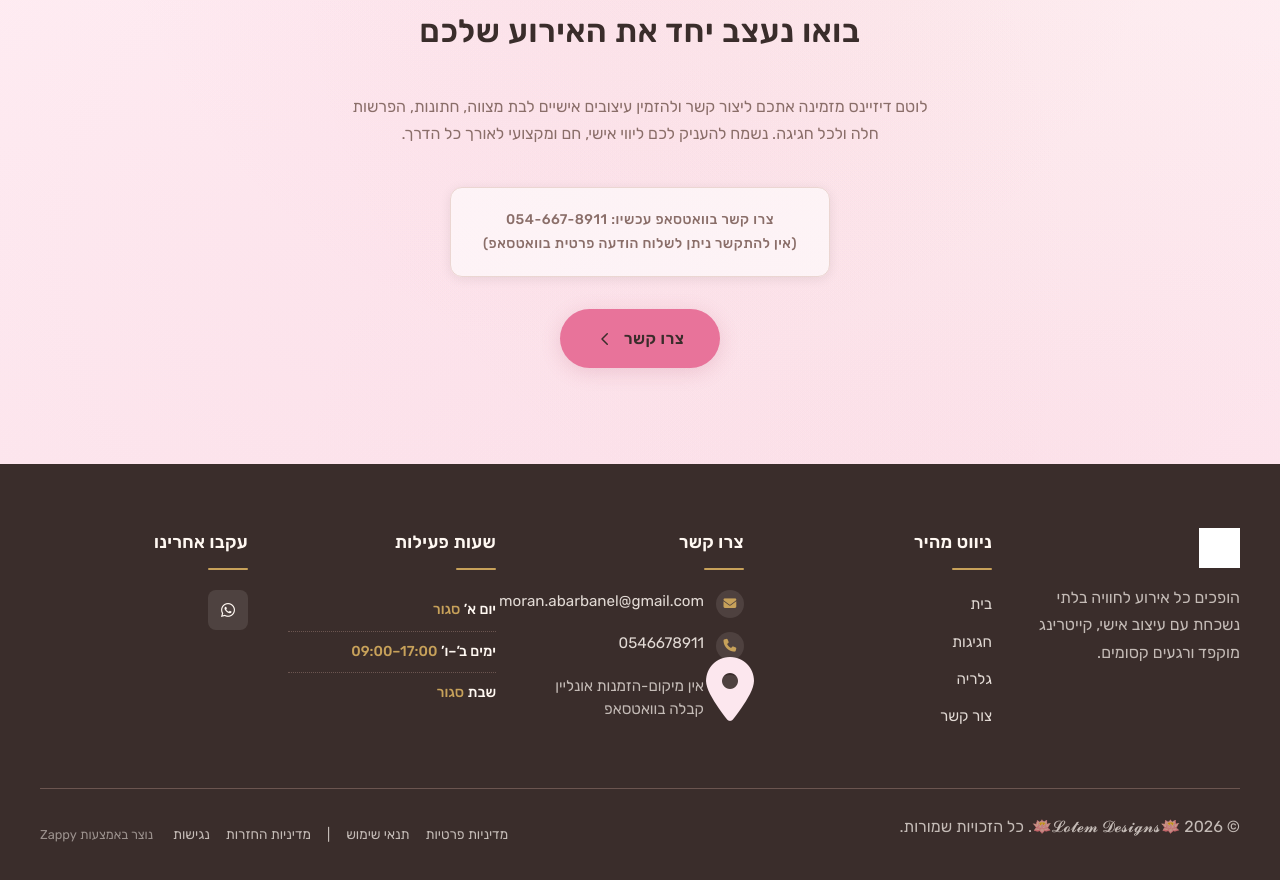
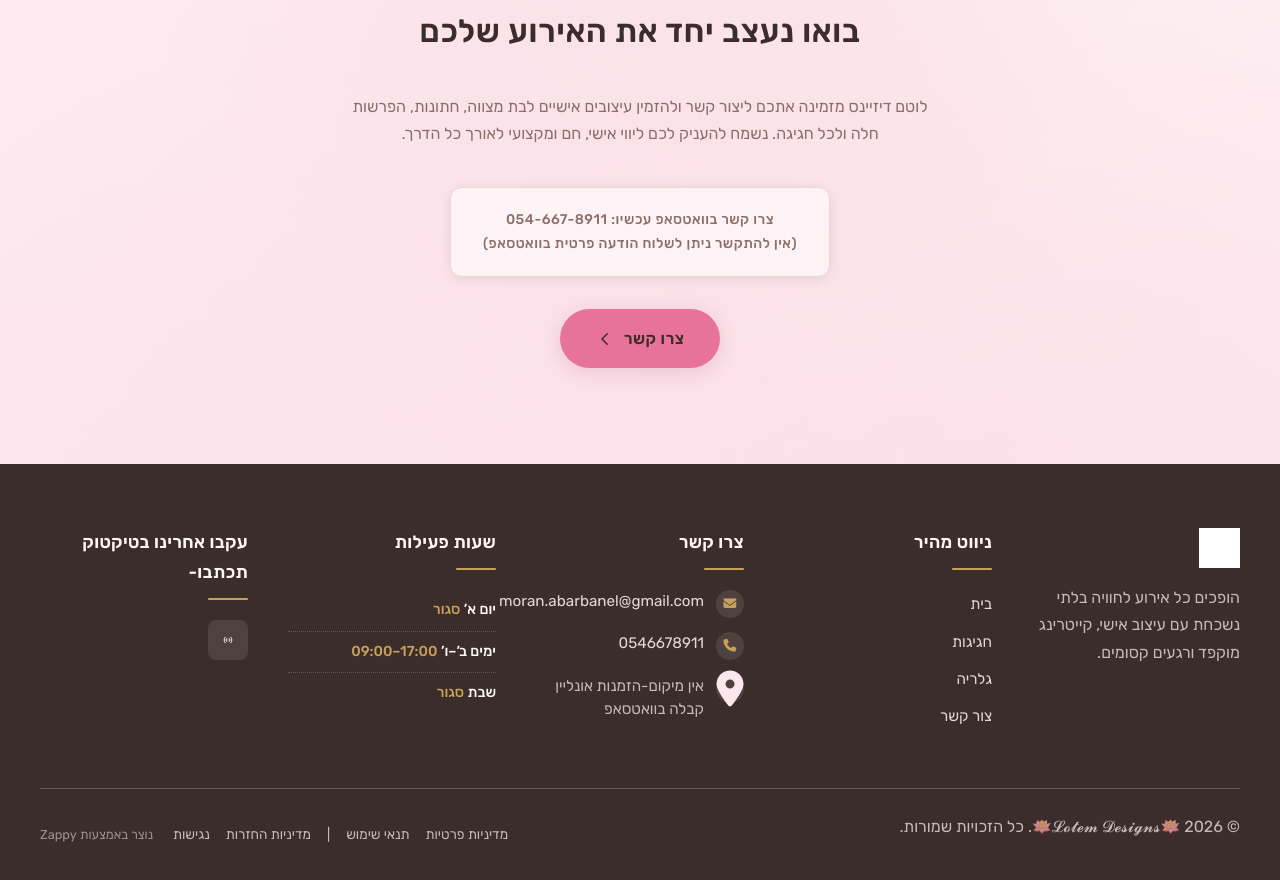
Before and after one commit to slipwoker/zappy-website-87625b42-be50-4acd-bc81-54d0e9726159, a plain HTML site: page index.html in a window 1280 px wide. Shown: the part 5211-6091 px from the top of the page. Drawn offline with Linux system fonts and the light colour scheme; no server answers.

Commit message:
Incremental sync: 1 page(s) — update_icon

```diff
--- a/index.html
+++ b/index.html
@@ -1720,7 +1720,7 @@ body:has(.zappy-announcement-bar) .navbar:not(.zappy-catalog-menu):not(.mobile-s
           </li><li>
             <span class="contact-icon"><i class="fas fa-phone" data-element-type="icon" data-element-id="icon-1784913236254-llc57wiwh" data-icon-type="fontawesome" style="cursor: pointer;"></i></span>
             <span class="contact-text"><a href="tel:0546678911">0546678911</a></span>
-          </li><li><a href="https://wa.me/972546678911" target="_blank" rel="noopener noreferrer"><span class="contact-icon"><i class="fas fa-map-marker-alt" data-element-type="icon" data-element-id="native-icon-1784913255882-g5oyi3inw" data-icon-type="fontawesome" style="font-size: 64px; color: rgb(252, 231, 238); cursor: pointer;"></i></span>
+          </li><li><a href="https://wa.me/972546678911" target="_blank" rel="noopener noreferrer"><span class="contact-icon"><i class="fas fa-map-marker-alt" data-element-type="icon" data-element-id="native-icon-1784913255882-g5oyi3inw" data-icon-type="fontawesome" style="font-size: 36px !important; color: rgb(252, 231, 238);"></i></span>
             <span class="contact-text">אין מיקום-הזמנות אונליין קבלה בוואטסאפ </span></a></li></ul>
       </div>
 
@@ -1734,11 +1734,11 @@ body:has(.zappy-announcement-bar) .navbar:not(.zappy-catalog-menu):not(.mobile-s
 
       <!-- Social Media -->
       <div class="footer-col footer-social-col">
-        <h4>עקבו אחרינו</h4>
+        <h4 style>עקבו אחרינו בטיקטוק תכתבו-</h4>
         <div class="footer-social">
           <a href="#" aria-label="Facebook" data-zappy-social-placeholder="true" style="display:none !important;"><i class="fab fa-facebook-f"></i></a>
           <a href="#" aria-label="Instagram" data-zappy-social-placeholder="true" style="display:none !important;"><i class="fab fa-instagram" data-element-type="icon" data-element-id="icon-1784913236254-j643uri0c" data-icon-type="fontawesome"></i></a>
-          <a href="https://wa.me/972546678911" aria-label="WhatsApp" data-zappy-social-placeholder="true"><i class="fab fa-whatsapp" data-element-type="icon" data-element-id="icon-1784913236254-40hqorpwn" data-icon-type="fontawesome"></i></a>
+          <a href="https://wa.me/972546678911" aria-label="WhatsApp" data-zappy-social-placeholder="true"><svg xmlns="http://www.w3.org/2000/svg" aria-hidden="true" role="img" width="12" height="12" viewBox="0 0 24 24" data-icon="tabler:access-point" data-iconify="tabler:access-point" data-element-type="icon" data-element-id="icon-1784913236254-40hqorpwn" data-icon-type="iconify" data-size-adjusted="true" style="width: 12px !important; height: 12px !important; display: inline-block; vertical-align: -0.125em; color: rgb(255, 248, 242);" class="iconify iconify--tabler"><path fill="none" stroke="currentColor" stroke-linecap="round" stroke-linejoin="round" stroke-width="2" d="M12 12v.01m2.828-2.838a4 4 0 0 1 0 5.656m2.829-8.485a8 8 0 0 1 0 11.314m-8.489-2.829a4 4 0 0 1 0-5.656m-2.831 8.485a8 8 0 0 1 0-11.314"/></svg></a>
         </div>
       </div>
     </div>
```
Also changed, not shown: public/index.html (+1 -1 lines).
